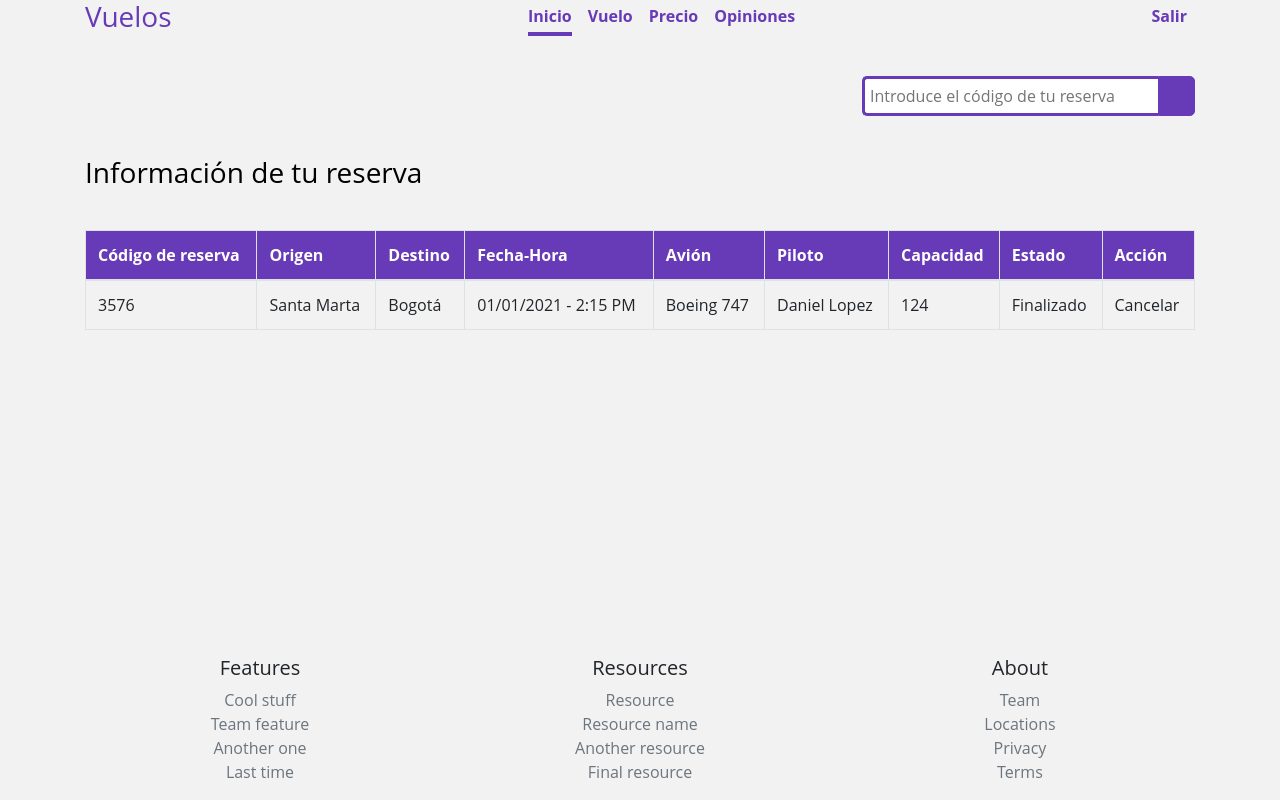
After one commit to jeffos1/proyecto_vuelo, a Flask app: page /mis_reservas in a window 1280 px wide. The commit adds this page. Run offline with Flask 2, Linux system fonts and the light colour scheme; some libraries are stand-ins or nearby versions.

Commit message:
Se agrega vista  y ruta mis reservas

```diff
--- a/Frontend/app.py
+++ b/Frontend/app.py
@@ -35,5 +35,9 @@ def dashboard_child():
     return render_template("dashboard_child.html")
 
 
+@app.route('/mis_reservas')
+def mis_reservas():
+    return render_template("mis_reservas.html")
+
 if __name__ == '__main__':
     app.run(debug=True)
--- a/Frontend/static/css/estilo.css
+++ b/Frontend/static/css/estilo.css
@@ -93,6 +93,14 @@
     color: #BAFF29;
 }
 
+.text_gray {
+    color: #696969;
+}
+
+.text_black {
+    color: black;
+}
+
 /*Icons*/
 .larger_icon {
     transform: scale(9, 1.4);
@@ -143,8 +151,69 @@
     box-shadow: 0 6px 4px -4px black;
 }
 
-/*login*/
+/* Login */
 .login {
     margin-top: 30px;
     margin-bottom: 30px;
 }
+
+/* Mis reservas */
+.mis_reservas {
+    margin-top: 40px;
+    margin-bottom: 40px;
+}
+
+.search_mis_reservas {
+    margin-top: 40px;
+}
+
+th {
+    background-color: #673ab7;
+    color: white;
+}
+
+@import url(https://fonts.googleapis.com/css?family=Open+Sans);
+
+body{
+  background: #f2f2f2;
+  font-family: 'Open Sans', sans-serif;
+}
+
+.search {
+  width: 100%;
+  display: flex;
+}
+
+.searchTerm {
+  width: 100%;
+  border: 3px solid #673ab7;
+  border-right: none;
+  padding: 5px;
+  height: 40px;
+  border-radius: 5px 0 0 5px;
+  outline: none;
+  color: #9DBFAF;
+}
+
+.searchTerm:focus{
+  color: #673ab7;
+}
+
+.searchButton {
+  width: 40px;
+  height: 40px;
+  border: 1px solid #673ab7;
+  background: #673ab7;
+  text-align: center;
+  color: #fff;
+  border-radius: 0 5px 5px 0;
+  cursor: pointer;
+  font-size: 20px;
+}
+
+/*Resize the wrap to see the search bar change!*/
+.wrap{
+  width: 30%;
+  margin-top: 40px;
+  margin-left: auto;
+}
--- a/Frontend/templates/dashboard.html
+++ b/Frontend/templates/dashboard.html
@@ -3,7 +3,7 @@
 {% block body%}
 
 <div class="container d-flex flex-column" style="height: 100vh">
-    {% include 'navbar.html' %}
+    {% include 'navbar_con_login.html' %}
     <div class="row h-100">
 
         <div class="sidebar col-md-3 d-flex flex-column flex-shrink-0 p-3 text-white bg_purple radius_20 my-auto"
--- a/Frontend/templates/home.html
+++ b/Frontend/templates/home.html
@@ -9,7 +9,7 @@
 
 <div class="container d-flex flex-column" style="height: 100vh">
 
-    {% include 'navbar.html' %}
+    {% include 'navbar_sin_login.html' %}
 
     <div class="row justify-content-lg-center align-items-center my-3">
         <div class="col-lg-6 col-sm-12 mb-lg-0 mb-sm-3 mb-3">
--- /dev/null
+++ b/Frontend/templates/mis_reservas.html
@@ -0,0 +1,54 @@
+{% extends 'index.html'%}
+
+{% block body%}
+
+<div class="container d-flex flex-column" style="height: 100vh">
+    {% include 'navbar_con_login.html' %}
+
+    <div class="wrap" >
+        <div class="search">
+           <input type="text" class="searchTerm" placeholder="Introduce el código de tu reserva">
+           <button type="submit" class="searchButton">
+             <i class="fa fa-search"></i>
+          </button>
+        </div>
+     </div>
+
+    <div class="mis_reservas">
+        <h3 class="text_black "> Información de tu reserva </h3>
+
+        <table class="table table-bordered mis_reservas">
+            <thead>
+                <tr>
+                    <th> Código de reserva </th>
+                    <th> Origen </th>
+                    <th> Destino </th>
+                    <th> Fecha-Hora </th>
+                    <th> Avión </th>
+                    <th> Piloto </th>
+                    <th> Capacidad </th>
+                    <th> Estado </th>
+                    <th> Acción </th>
+                </tr>
+            </thead>
+            <tbody>
+                <tr>
+                    <td> 3576 </td>
+                    <td> Santa Marta </td>
+                    <td> Bogotá </td>
+                    <td> 01/01/2021 - 2:15 PM </td>
+                    <td> Boeing 747 </td>
+                    <td> Daniel Lopez </td>
+                    <td> 124 </td>
+                    <td> Finalizado </td>
+                    <td> Cancelar </td>
+                </tr>
+            </tbody>
+        </table>
+    </div>
+
+    {% include 'footer.html' %}
+</div>
+
+
+{% endblock %}
--- /dev/null
+++ b/Frontend/templates/navbar_con_login.html
@@ -0,0 +1,16 @@
+<div class="row">
+    <header class="masthead mb-auto col-lg-12">
+
+        <div class="d-flex justify-content-center flex-md-row text-md-left flex-column text-center ">
+            <h3 class="masthead-brand">Vuelos</h3>
+            <nav class="nav nav-masthead mx-auto">
+                <a class="nav-link active" href="home">Inicio</a>
+                <a class="nav-link" href="#">Vuelo</a>
+                <a class="nav-link" href="#">Precio</a>
+                <a class="nav-link" href="#">Opiniones</a>
+
+            </nav>
+            <a class="nav-link mr-2" href="#">Salir</a>
+        </div>
+    </header>
+</div>
--- a/Frontend/templates/plantilla.html
+++ b/Frontend/templates/plantilla.html
@@ -14,7 +14,7 @@ Esta plantilla ya contiene bootstrap ya que lo hereda de index.html-->
 
 <div class="container d-flex flex-column" style="height: 100vh">
 
-    {% include 'navbar.html' %}
+    {% include 'navbar_sin_login.html' %}
 
     <!-- filas-row de bootstrap aqui-->
 
--- a/Frontend/templates/search_results.html
+++ b/Frontend/templates/search_results.html
@@ -7,7 +7,7 @@
 {% block body %}
 <div class="container d-flex flex-column" style="height: 100vh">
 
-    {% include 'navbar.html' %}
+    {% include 'navbar_sin_login.html' %}
     <div class="row mx-auto my-auto">
         <div class="col-md-12">
             <h2 class="text_purple">Vuelos disponibles de Bogota a Medellin:</h2>
```
Also changed, not shown: Frontend/templates/navbar_sin_login.html (renamed from Frontend/templates/navbar.html).
